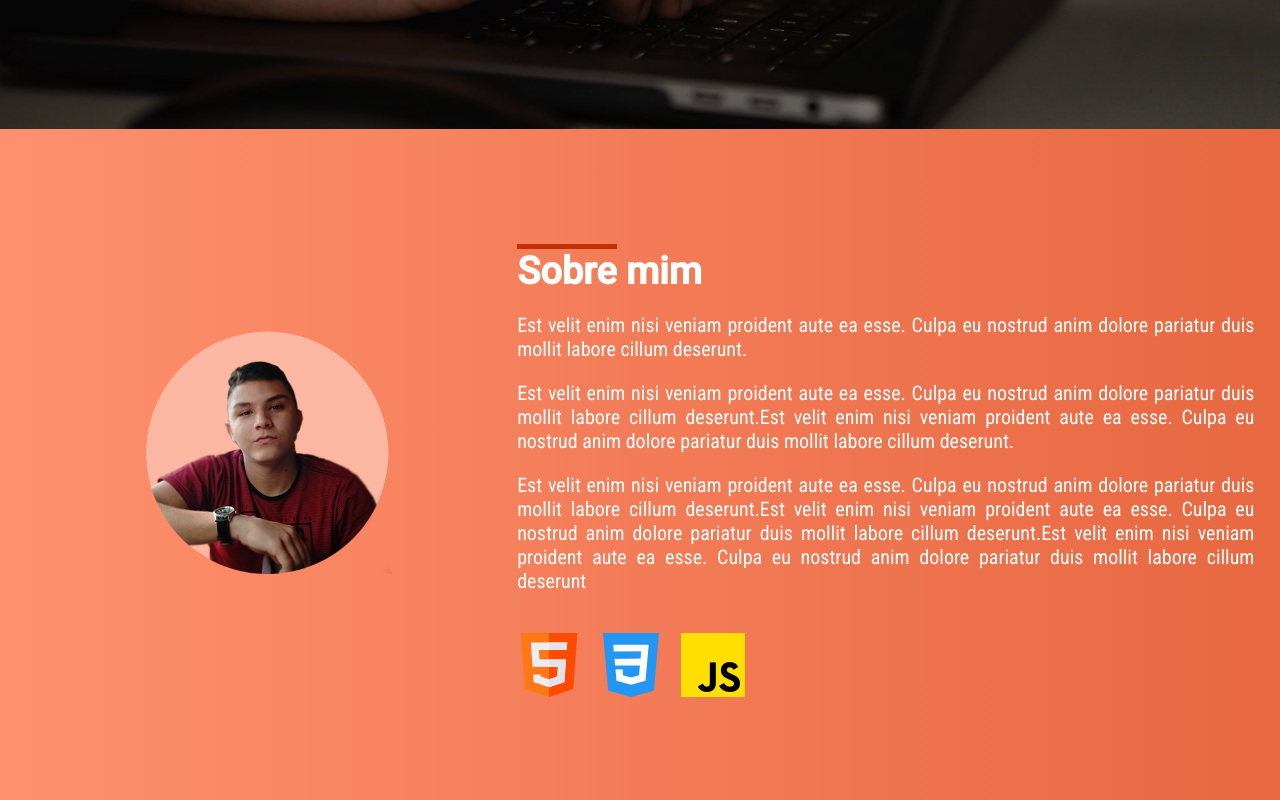
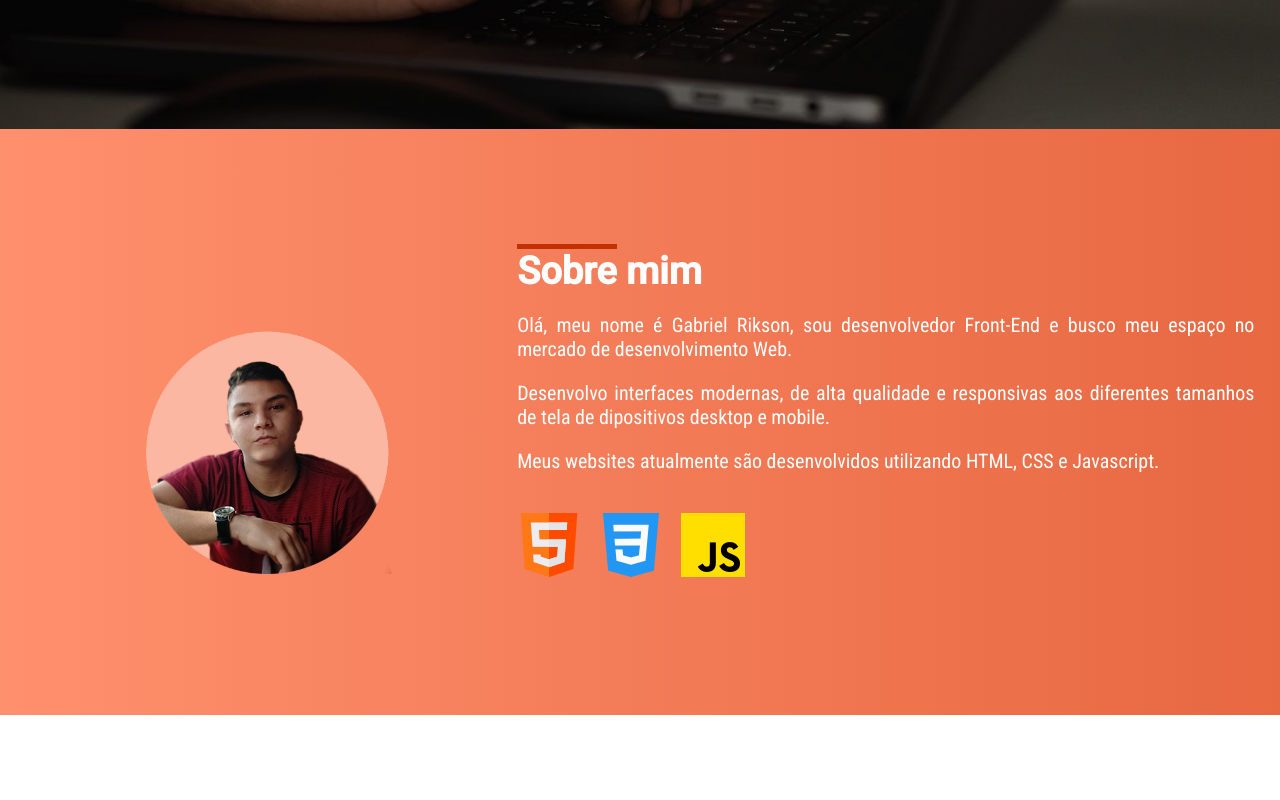
Before and after one commit to gabrielrikson/gabriel-rikson-portfolio-dev-front-end, a plain HTML site: page index.html in a window 1280 px wide. Shown: the part 591-1391 px from the top of the page. Drawn offline with nearby package versions, Linux system fonts and the light colour scheme.

Commit message:
Atualizando bio da seção sobre

```diff
--- a/index.html
+++ b/index.html
@@ -56,10 +56,9 @@
                     <div class="rectangle"></div>
                     <h3><span>Sobre</span> mim</h3>
 
-                <p>Est velit enim nisi veniam proident aute ea esse. Culpa eu nostrud anim dolore pariatur duis mollit labore cillum deserunt.</p>
-                <p>Est velit enim nisi veniam proident aute ea esse. Culpa eu nostrud anim dolore pariatur duis mollit labore cillum deserunt.Est velit enim nisi veniam proident aute ea esse. Culpa eu nostrud anim dolore pariatur duis mollit labore cillum deserunt.</p>
-                <p>Est velit enim nisi veniam proident aute ea esse. Culpa eu nostrud anim dolore pariatur duis mollit labore cillum deserunt.Est velit enim nisi veniam proident aute ea esse. Culpa eu nostrud anim dolore pariatur duis mollit labore cillum deserunt.Est velit enim nisi veniam proident aute ea esse. Culpa eu nostrud anim dolore pariatur duis mollit labore cillum deserunt</p>
-
+                <p>Olá, meu nome é Gabriel Rikson, sou desenvolvedor Front-End e busco meu espaço no mercado de desenvolvimento Web.</p>
+                <p>Desenvolvo interfaces modernas, de alta qualidade e responsivas aos diferentes tamanhos de tela de dipositivos desktop e mobile.</p>
+                <p>Meus websites atualmente são desenvolvidos utilizando HTML, CSS e Javascript.</p>
                 <div class="icons">
                     <p><img src="./images/icons/html.png" alt=""></p>
                     <p><img src="./images/icons/css-3.png" alt=""></p>
```
